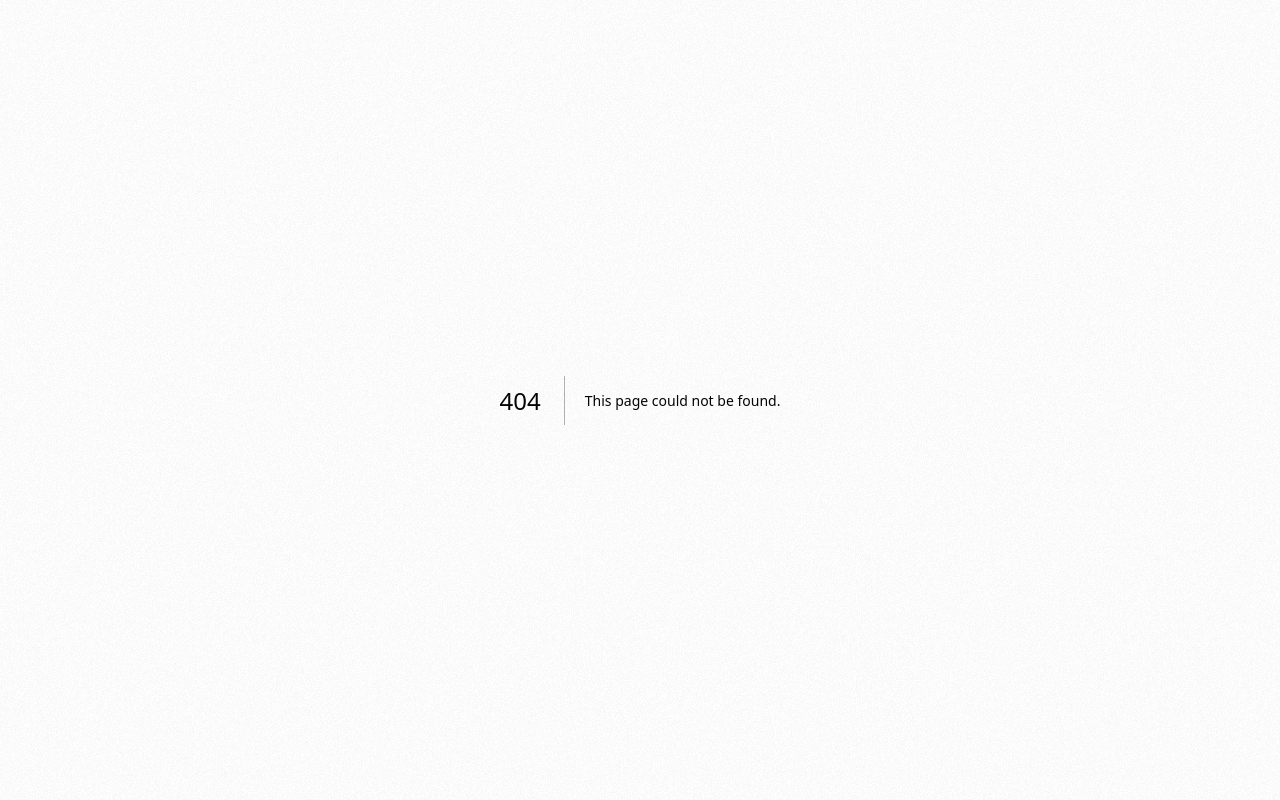
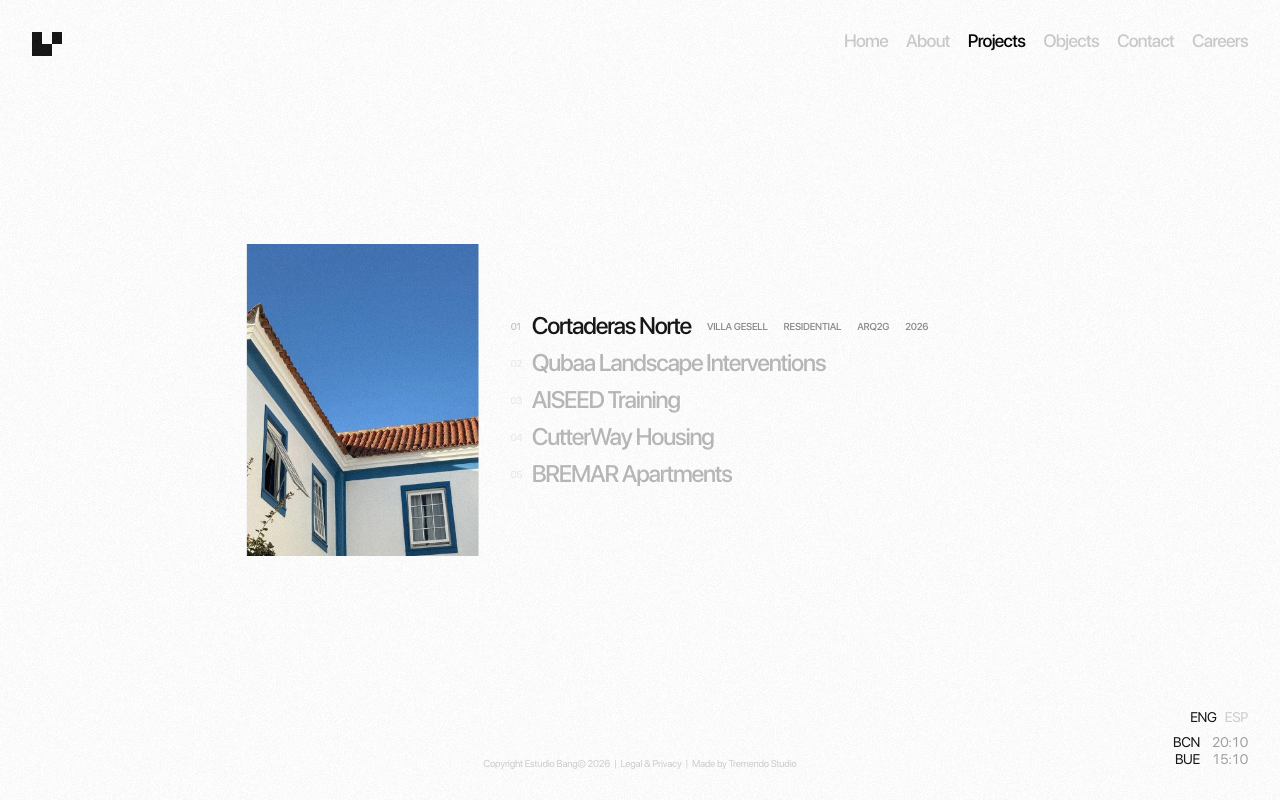
Before and after one commit to eryckassis/about-me, a Next.js app: page /projects in a window 1280 px wide. Before the commit this address had no page. Built offline with nearby package versions, Linux system fonts and the light colour scheme.

Commit message:
feat: add ProjectsIndex component and integrate into ProjectsPage

```diff
--- a/app/components/about-intro/AboutIntro.tsx
+++ b/app/components/about-intro/AboutIntro.tsx
@@ -62,7 +62,7 @@ export function AboutIntro() {
                 {member.name}
               </span>
 
-              <span className="shrink-0 text-left text-[12px] leading-[19.2px] font-semibold tracking-[-0.02em] text-black uppercase">
+              <span className="shrink-0 text-left text-[12px] leading-[19.2px] font-semibold tracking-[-0.02em] text-black/50 uppercase">
                 {member.role}
               </span>
             </li>
--- a/app/components/header/Header.tsx
+++ b/app/components/header/Header.tsx
@@ -1,5 +1,3 @@
-// app/components/header/Header.tsx
-
 "use client";
 
 import { AnimatePresence, motion, useReducedMotion } from "framer-motion";
@@ -11,7 +9,7 @@ import { BrandMark } from "../brand-mark";
 const navigationItems = [
   { label: "Home", href: "/" },
   { label: "About", href: "/about" },
-  { label: "Projects", href: null },
+  { label: "Projects", href: "/projects" },
   { label: "Objects", href: null },
   { label: "Contact", href: null },
   { label: "Careers", href: null },
@@ -87,7 +85,7 @@ export function Header() {
 
   function handleNavigation(
     event: MouseEvent<HTMLAnchorElement>,
-    href: "/" | "/about",
+    href: "/" | "/about" | "projects",
   ) {
     setIsMenuOpen(false);
 
--- a/app/components/index.ts
+++ b/app/components/index.ts
@@ -12,3 +12,4 @@ export { SmoothScroll } from "./smooth-scroll";
 export { ImageHover } from "./image-hover";
 export { Preloader } from "./preloader";
 export { FoldImage, ScrollFold } from "./fold-image";
+export { ProjectsIndex } from "./projects-index";
--- /dev/null
+++ b/app/components/projects-index/ProjectsIndex.tsx
@@ -0,0 +1,178 @@
+"use client";
+
+import { AnimatePresence, motion, useReducedMotion } from "framer-motion";
+import { useState } from "react";
+import { FoldImage } from "../fold-image";
+import { ImageHover } from "../image-hover";
+import { ScrollFold } from "../fold-image";
+import { projectsIndexItems } from "./projects-index.items";
+
+const motionEase = [0.65, 0, 0.35, 1] as const;
+
+export function ProjectsIndex() {
+  const [activeIndex, setActiveIndex] = useState(0);
+  const shouldReduceMotion = useReducedMotion();
+  const activeProject = projectsIndexItems[activeIndex];
+
+  return (
+    <section
+      aria-labelledby="projects-index-title"
+      className="relative min-h-screen"
+    >
+      <h1 id="projects-index-title" className="sr-only">
+        Selected projects
+      </h1>
+
+      <ImageHover>
+        <ScrollFold>
+          <div className="fixed top-1/2 left-1/2 z-[7] hidden max-w-[calc(100vw-4rem)] -translate-x-1/2 -translate-y-1/2 items-center gap-8 min-[981px]:flex">
+            <motion.figure
+              animate={{ opacity: 1, y: 0 }}
+              className="relative h-[312px] w-[232px] shrink-0 overflow-hidden bg-[#efefed]"
+              data-cursor-label={activeProject.title}
+              data-hover-image=""
+              data-hover-shader=""
+              data-hover-src={activeProject.image.src}
+              initial={
+                shouldReduceMotion
+                  ? false
+                  : {
+                      opacity: 0,
+                      y: 52,
+                    }
+              }
+              transition={{
+                delay: shouldReduceMotion ? 0 : 0.15,
+                duration: shouldReduceMotion ? 0 : 0.92,
+                ease: motionEase,
+              }}
+            >
+              <AnimatePresence initial={false}>
+                <motion.div
+                  key={activeProject.image.src}
+                  animate={{ opacity: 1, scale: 1 }}
+                  className="absolute inset-0"
+                  exit={{ opacity: 0, scale: 1.025 }}
+                  initial={{
+                    opacity: shouldReduceMotion ? 1 : 0,
+                    scale: shouldReduceMotion ? 1 : 1.025,
+                  }}
+                  transition={{
+                    duration: shouldReduceMotion ? 0 : 0.34,
+                    ease: motionEase,
+                  }}
+                >
+                  <FoldImage image={activeProject.image} sizes="232px" />
+                </motion.div>
+              </AnimatePresence>
+
+              <figcaption className="sr-only">{activeProject.title}</figcaption>
+            </motion.figure>
+
+            <ol className="flex w-max list-none flex-col items-start gap-2">
+              {projectsIndexItems.map((project, index) => {
+                const isActive = activeIndex === index;
+
+                return (
+                  <motion.li
+                    key={project.title}
+                    animate={{ opacity: 1, y: 0 }}
+                    initial={
+                      shouldReduceMotion
+                        ? false
+                        : {
+                            opacity: 0,
+                            y: 18,
+                          }
+                    }
+                    transition={{
+                      delay: shouldReduceMotion ? 0 : 0.26 + index * 0.058,
+                      duration: shouldReduceMotion ? 0 : 0.64 + index * 0.034,
+                      ease: motionEase,
+                    }}
+                  >
+                    <button
+                      aria-label={`${project.number} ${project.title}`}
+                      aria-pressed={isActive}
+                      className={`flex min-h-7.25 cursor-pointer items-center whitespace-nowrap border-0 bg-transparent p-0 text-left text-foreground ${
+                        isActive ? "opacity-100" : "opacity-30"
+                      }`}
+                      onClick={() => setActiveIndex(index)}
+                      onFocus={() => setActiveIndex(index)}
+                      onMouseEnter={() => setActiveIndex(index)}
+                      type="button"
+                    >
+                      <span className="mr-2 w-[13px] text-[10px] leading-[1.2] tracking-[-0.02em] opacity-30">
+                        {project.number}
+                      </span>
+
+                      <span className="text-[24px] leading-[1.2] font-[500] tracking-[-0.05em]">
+                        {project.title}
+                      </span>
+
+                      <span
+                        aria-hidden="true"
+                        className={`ml-4 flex items-center gap-4 text-[10px] leading-[1.2] font-[500] tracking-[-0.02em] transition-opacity duration-[180ms] ${
+                          isActive ? "opacity-50" : "opacity-0"
+                        }`}
+                      >
+                        <span className="uppercase">{project.location}</span>
+                        <span className="uppercase">{project.type}</span>
+                        <span className="uppercase">{project.client}</span>
+                        <span className="normal-case">{project.year}</span>
+                      </span>
+                    </button>
+                  </motion.li>
+                );
+              })}
+            </ol>
+          </div>
+
+          <div className="relative z-[5] mx-auto flex w-[232px] flex-col gap-8 pt-[max(2rem,calc(50svh-156px))] pb-[max(2rem,calc(50svh-156px))] min-[981px]:hidden">
+            {projectsIndexItems.map((project) => (
+              <article
+                key={project.title}
+                className="flex flex-col items-center gap-2"
+              >
+                <figure
+                  className="relative w-[232px] overflow-hidden bg-[#efefed]"
+                  data-cursor-label={project.title}
+                  data-fold-image=""
+                  data-fold-src={project.image.src}
+                  data-hover-image=""
+                  data-hover-shader=""
+                  data-hover-src={project.image.src}
+                  style={{
+                    aspectRatio: `232 / ${project.mobileHeight}`,
+                  }}
+                >
+                  <FoldImage image={project.image} sizes="232px" />
+                </figure>
+
+                <div className="text-center">
+                  <h2 className="whitespace-nowrap text-[24px] leading-[1.2] font-[500] tracking-[-0.05em]">
+                    {project.title}
+                  </h2>
+
+                  <p className="mt-0.5 flex items-center justify-center gap-2 whitespace-nowrap text-[10px] leading-[1.2] font-[500] tracking-[-0.02em]">
+                    <span className="uppercase opacity-50">
+                      {project.location}
+                    </span>
+
+                    <span className="uppercase opacity-50">{project.type}</span>
+
+                    <span className="uppercase opacity-50">
+                      {project.client}
+                    </span>
+
+                    <span>{project.year}</span>
+                  </p>
+                </div>
+              </article>
+            ))}
+          </div>
+        </ScrollFold>
+      </ImageHover>
+    </section>
+  );
+}
--- /dev/null
+++ b/app/components/projects-index/index.ts
@@ -0,0 +1 @@
+export { ProjectsIndex } from "./ProjectsIndex";
--- /dev/null
+++ b/app/components/projects-index/projects-index.items.ts
@@ -0,0 +1,68 @@
+import {
+  aboutCarouselImages,
+  type AboutCarouselImage,
+} from "../about-carousel";
+
+export type ProjectIndexItem = {
+  client: string;
+  image: AboutCarouselImage;
+  location: string;
+  mobileHeight: number;
+  number: string;
+  title: string;
+  type: string;
+  year: string;
+};
+
+export const projectsIndexItems = [
+  {
+    number: "01",
+    title: "Cortaderas Norte",
+    location: "Villa Gesell",
+    type: "Residential",
+    client: "Arq2G",
+    year: "2026",
+    image: aboutCarouselImages[0],
+    mobileHeight: 312,
+  },
+  {
+    number: "02",
+    title: "Qubaa Landscape Interventions",
+    location: "Madinah",
+    type: "Landscape",
+    client: "Bioo",
+    year: "2026",
+    image: aboutCarouselImages[3],
+    mobileHeight: 296,
+  },
+  {
+    number: "03",
+    title: "AISEED Training",
+    location: "Barcelona",
+    type: "Training",
+    client: "Estudio Bang",
+    year: "2024 - Today",
+    image: aboutCarouselImages[9],
+    mobileHeight: 278,
+  },
+  {
+    number: "04",
+    title: "CutterWay Housing",
+    location: "Covina",
+    type: "Housing",
+    client: "Ariatouch",
+    year: "2021",
+    image: aboutCarouselImages[11],
+    mobileHeight: 347,
+  },
+  {
+    number: "05",
+    title: "BREMAR Apartments",
+    location: "Villa Gesell",
+    type: "Residential",
+    client: "Arq2G",
+    year: "2017",
+    image: aboutCarouselImages[15],
+    mobileHeight: 312,
+  },
+] satisfies readonly ProjectIndexItem[];
--- /dev/null
+++ b/app/projects/page.tsx
@@ -0,0 +1,29 @@
+import type { Metadata } from "next";
+import {
+  Header,
+  HomeFooter,
+  LocaleClock,
+  ProjectsIndex,
+  SmoothScroll,
+} from "../components";
+
+export const metadata: Metadata = {
+  title: "Projects | Estudio Bang",
+  description: "Selected architecture, landscape, and design projects.",
+};
+
+export default function ProjectsPage() {
+  return (
+    <SmoothScroll>
+      <main className="relative min-h-screen overflow-x-clip bg-background">
+        <Header />
+        <ProjectsIndex />
+
+        <div className="max-[980px]:hidden"></div>
+
+        <LocaleClock />
+        <HomeFooter />
+      </main>
+    </SmoothScroll>
+  );
+}
```
